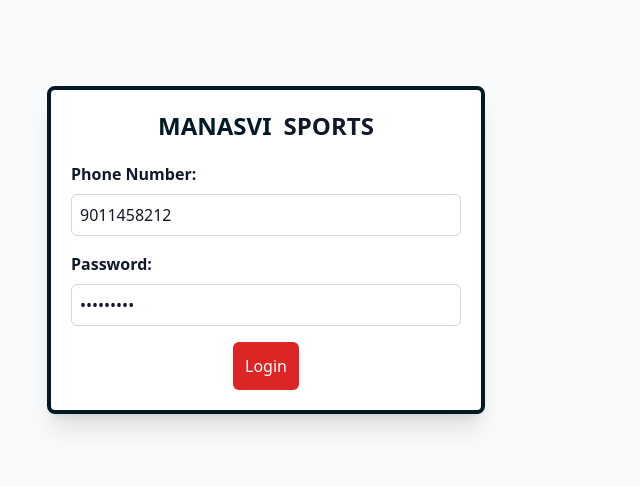
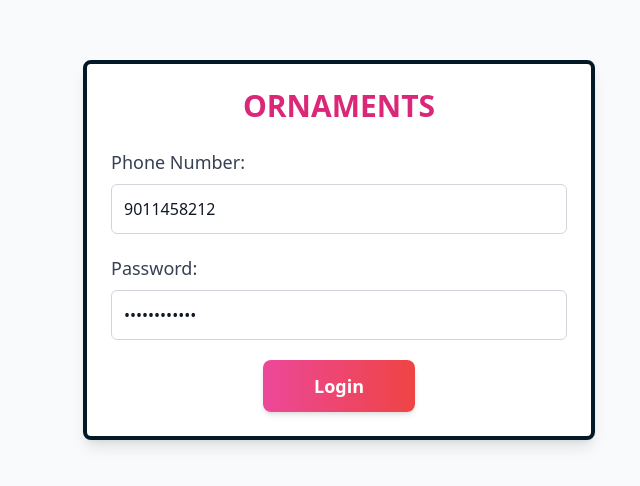
Before and after one commit to Prathmesh189/ornamentsAdmin, a React (Vite) app: page /login in a window 1280 px wide. Shown: the part 174-660 px from the top of the page, without its empty margins (333-973 px from the left). Built offline with nearby package versions, Linux system fonts and the light colour scheme.

Commit message:
Login page added

```diff
--- a/src/Components/Login/LoginPage.jsx
+++ b/src/Components/Login/LoginPage.jsx
@@ -1,9 +1,105 @@
+// import React, { useState, useEffect } from 'react';
+// import { useNavigate } from 'react-router-dom';
+
+// const LoginPage = ({ onLogin }) => {
+//     const [phoneNumber, setPhoneNumber] = useState('9011458212');
+//     const [password, setPassword] = useState('Sports123');
+//     const [errorMessage, setErrorMessage] = useState('');
+//     const [loading, setLoading] = useState(false);
+//     const navigate = useNavigate();
+//     const [animate, setAnimate] = useState(false);
+
+//     // Function to validate phone number format
+//     const validatePhoneNumber = (phone) => {
+//         const phoneRegex = /^[6-9]\d{9}$/; // Valid Indian phone number format (10 digits, starts with 6-9)
+//         return phoneRegex.test(phone);
+//     };
+
+//     const handleSubmit = (e) => {
+//         e.preventDefault();
+//         setLoading(true);  // Show loading state
+//         setErrorMessage('');  // Clear any previous error messages
+
+//         if (!validatePhoneNumber(phoneNumber)) {
+//             setErrorMessage('Please enter a valid phone number (10 digits, starts with 6-9).');
+//             setLoading(false);
+//             return;
+//         }
+
+//         // Simulating login success (replace with real API call in production)
+//         setTimeout(() => {
+//             localStorage.setItem('isAuthenticated', 'true');  // Store authentication status
+//             onLogin(true);  // Trigger successful login
+//             navigate('/dashboard');  // Redirect to dashboard
+//             console.log('Login successful');
+//             setLoading(false);  // Hide loading state
+//         }, 1000);  // Simulated delay
+//     };
+
+//     useEffect(() => {
+//         // Trigger animation when component mounts (optional)
+//         setAnimate(true);
+//     }, []);
+
+//     return (
+//         <div className="flex items-center ml-[25%] min-h-screen bg-gray-50">
+//             <div className="w-full max-w-lg p-5 bg-white border-4   border-[#031926]  rounded-lg shadow-xl lg:w-1/2 justify-center items-center">
+//                 <h2 className="text-center mb-5 text-2xl font-bold uppercase"><span className='text-[#031926] mr-3'>manasvi</span>sports</h2>
+//                 <form onSubmit={handleSubmit}>
+//                     <div className="mb-4">
+//                         <label htmlFor="phoneNumber" className="block mb-2 font-bold">Phone Number:</label>
+//                         <input
+//                             type="text"
+//                             id="phoneNumber"
+//                             value={phoneNumber}
+//                             onChange={(e) => setPhoneNumber(e.target.value)}
+//                             required
+//                             className="w-full p-2 border border-gray-300 rounded-md focus:outline-none"
+//                         />
+//                     </div>
+//                     <div className="mb-4">
+//                         <label htmlFor="password" className="block mb-2 font-bold">Password:</label>
+//                         <input
+//                             type="password"
+//                             id="password"
+//                             value={password}
+//                             onChange={(e) => setPassword(e.target.value)}
+//                             required
+//                             className="w-full p-2 border border-gray-300 rounded-md focus:outline-none"
+//                         />
+//                     </div>
+
+//                     {/* Error Message */}
+//                     {errorMessage && (
+//                         <div className="text-red-600 mb-4 text-center">
+//                             {errorMessage}
+//                         </div>
+//                     )}
+
+//                     <div className="flex justify-center">
+//                         <button
+//                             type="submit"
+//                             className={`p-3 bg-red-600 text-white rounded-md focus:outline-none ${loading ? 'opacity-50 cursor-not-allowed' : ''}`}
+//                             disabled={loading}  // Disable button while loading
+//                         >
+//                             {loading ? 'Logging in...' : 'Login'}
+//                         </button>
+//                     </div>
+//                 </form>
+//             </div>
+//         </div>
+//     );
+// };
+
+// export default LoginPage;
+
+
 import React, { useState, useEffect } from 'react';
 import { useNavigate } from 'react-router-dom';
 
 const LoginPage = ({ onLogin }) => {
     const [phoneNumber, setPhoneNumber] = useState('9011458212');
-    const [password, setPassword] = useState('Sports123');
+    const [password, setPassword] = useState('Ornamnets123');
     const [errorMessage, setErrorMessage] = useState('');
     const [loading, setLoading] = useState(false);
     const navigate = useNavigate();
@@ -42,36 +138,38 @@
     }, []);
 
     return (
-        <div className="flex items-center ml-[25%] min-h-screen bg-gray-50">
-            <div className="w-full max-w-lg p-5 bg-white border-4   border-[#031926]  rounded-lg shadow-xl lg:w-1/2 justify-center items-center">
-                <h2 className="text-center mb-5 text-2xl font-bold uppercase"><span className='text-[#031926] mr-3'>manasvi</span>sports</h2>
+        <div className="flex items-center justify-center min-h-screen bg-gray-50">
+            <div className="w-full max-w-lg p-6 bg-white border-4 border-[#031926] rounded-lg shadow-lg transform transition duration-500 ease-in-out hover:scale-105">
+                <h2 className="text-center mb-6 text-3xl font-bold text-pink-600 uppercase">
+                    Ornaments
+                </h2>
                 <form onSubmit={handleSubmit}>
-                    <div className="mb-4">
-                        <label htmlFor="phoneNumber" className="block mb-2 font-bold">Phone Number:</label>
+                    <div className="mb-5">
+                        <label htmlFor="phoneNumber" className="block mb-2 text-lg font-medium text-gray-700">Phone Number:</label>
                         <input
                             type="text"
                             id="phoneNumber"
                             value={phoneNumber}
                             onChange={(e) => setPhoneNumber(e.target.value)}
                             required
-                            className="w-full p-2 border border-gray-300 rounded-md focus:outline-none"
+                            className="w-full p-3 border border-gray-300 rounded-md focus:ring-2 focus:ring-blue-600 transition-all ease-in-out"
                         />
                     </div>
-                    <div className="mb-4">
-                        <label htmlFor="password" className="block mb-2 font-bold">Password:</label>
+                    <div className="mb-5">
+                        <label htmlFor="password" className="block mb-2 text-lg font-medium text-gray-700">Password:</label>
                         <input
                             type="password"
                             id="password"
                             value={password}
                             onChange={(e) => setPassword(e.target.value)}
                             required
-                            className="w-full p-2 border border-gray-300 rounded-md focus:outline-none"
+                            className="w-full p-3 border border-gray-300 rounded-md focus:ring-2 focus:ring-blue-600 transition-all ease-in-out"
                         />
                     </div>
 
                     {/* Error Message */}
                     {errorMessage && (
-                        <div className="text-red-600 mb-4 text-center">
+                        <div className="text-red-600 mb-4 text-center text-lg font-medium animate__animated animate__fadeIn">
                             {errorMessage}
                         </div>
                     )}
@@ -79,12 +177,16 @@
                 <div className="flex justify-center">
                     <button
                         type="submit"
-                            className={`p-3 bg-red-600 text-white rounded-md focus:outline-none ${loading ? 'opacity-50 cursor-not-allowed' : ''}`}
-                            disabled={loading}  // Disable button while loading
+                        className={`w-1/3 p-3 bg-gradient-to-r from-pink-500 to-red-500 text-white text-lg font-bold rounded-lg shadow-md focus:outline-none transition-all duration-300 ease-in-out transform hover:scale-105 hover:shadow-lg focus:ring-4 focus:ring-pink-300 ${
+                            loading ? 'opacity-50 cursor-not-allowed' : ''
+                        }`}
+                        disabled={loading} // Disable button while loading
                     >
                         {loading ? 'Logging in...' : 'Login'}
                     </button>
                 </div>
+
+
                 </form>
             </div>
         </div>
```
Lines whose indentation alone changed are shown as unchanged.
